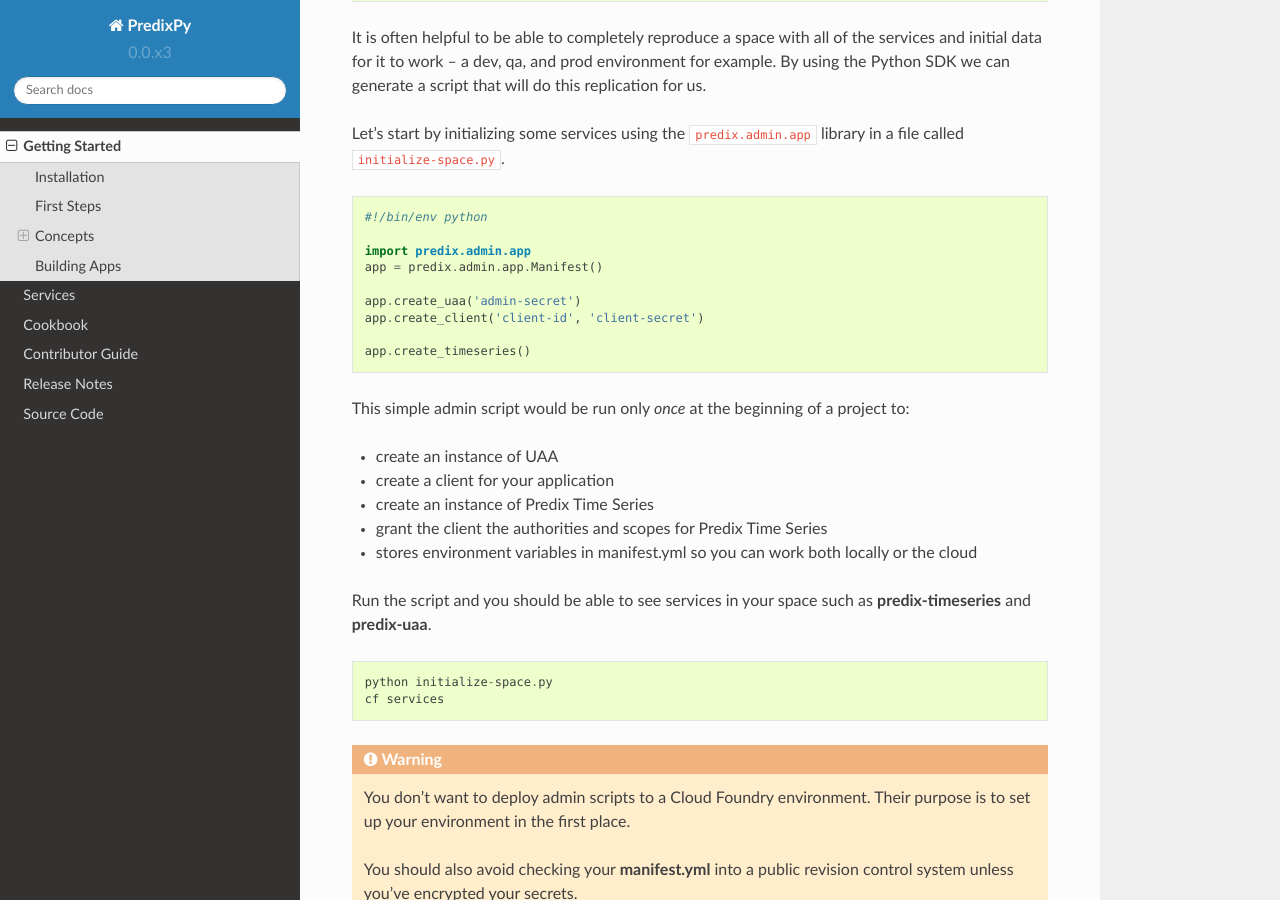
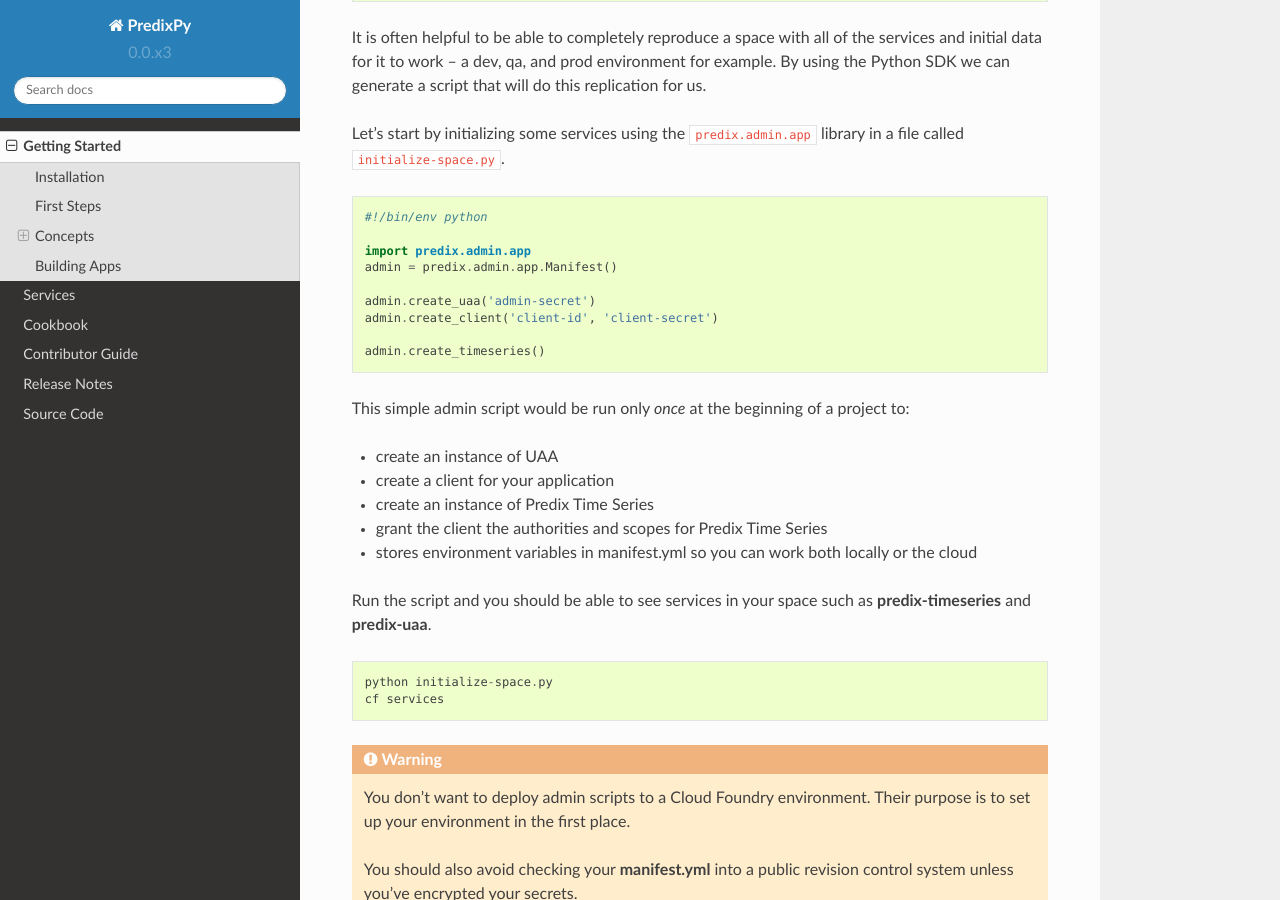
Before and after one commit to PredixDev/predixpy, a Sphinx documentation site: the page built from docs/getting-started/index.rst, in a window 1280 px wide and 900 px high, scrolled down 1235 px. Built offline with Sphinx 7.4.7 and the Read the Docs theme 2.0.0, drawn with Linux system fonts in a browser that asks for light colours; some of the changed text lies outside the part shown.

Commit message:
name var admin when doing admin functions

```diff
--- a/docs/getting-started/concepts.rst
+++ b/docs/getting-started/concepts.rst
@@ -92,9 +92,9 @@
     ts.create()
 
     # Use App Framework to persist environment and setup client grants
-    app = predix.admin.app.Manifest()
-    ts.add_to_manifest(app)
-    ts.grant_client(app.get_client_id())
+    admin = predix.admin.app.Manifest()
+    ts.add_to_manifest(admin)
+    ts.grant_client(admin.get_client_id())
 
 Now that you have the basics under your belt, you can start using Predix
 Python SDK to work with :ref:`service-index`.
--- a/docs/getting-started/index.rst
+++ b/docs/getting-started/index.rst
@@ -69,12 +69,12 @@
     #!/bin/env python
 
     import predix.admin.app
-    app = predix.admin.app.Manifest()
+    admin = predix.admin.app.Manifest()
 
-    app.create_uaa('admin-secret')
-    app.create_client('client-id', 'client-secret')
+    admin.create_uaa('admin-secret')
+    admin.create_client('client-id', 'client-secret')
 
-    app.create_timeseries()
+    admin.create_timeseries()
 
 This simple admin script would be run only *once* at the beginning of a project to:
 
--- a/docs/services/acs.inc
+++ b/docs/services/acs.inc
@@ -22,8 +22,8 @@
     # IMPORTANT: You must have already configured UAA and client
 
     import predix.admin.app
-    app = predix.admin.app.Manifest()
-    app.create_acs()
+    admin = predix.admin.app.Manifest()
+    admin.create_acs()
 
 ::
 
--- a/docs/services/asset.inc
+++ b/docs/services/asset.inc
@@ -21,8 +21,8 @@
     # IMPORTANT: You must have already configured UAA and client
 
     import predix.admin.app
-    app = predix.admin.app.Manifest()
-    app.create_asset()
+    admin = predix.admin.app.Manifest()
+    admin.create_asset()
 
 ::
 
--- a/docs/services/blobstore.inc
+++ b/docs/services/blobstore.inc
@@ -20,8 +20,8 @@
     # IMPORTANT: You must have already configured UAA and client
 
     import predix.admin.app
-    app = predix.admin.app.Manifest()
-    app.create_blobstore()
+    admin = predix.admin.app.Manifest()
+    admin.create_blobstore()
 
 
 ::
--- a/docs/services/logging.inc
+++ b/docs/services/logging.inc
@@ -19,8 +19,8 @@
     # How-To Create the service
 
     import predix.admin.app
-    app = predix.admin.app.Manifest()
-    app.create_logging()
+    admin = predix.admin.app.Manifest()
+    admin.create_logging()
 
 This should not be confused with Python's ``logging`` library but rather the
 STDOUT and STDERR emitted by your application captured for later review like
--- a/docs/services/timeseries.inc
+++ b/docs/services/timeseries.inc
@@ -22,8 +22,8 @@
     # IMPORTANT: You must have already configured UAA and client
 
     import predix.admin.app
-    app = predix.admin.app.Manifest()
-    app.create_timeseries()
+    admin = predix.admin.app.Manifest()
+    admin.create_timeseries()
 
 ::
 
--- a/docs/services/uaa.inc
+++ b/docs/services/uaa.inc
@@ -24,9 +24,9 @@
     # How-To Create the Service
 
     import predix.admin.app
-    app = predix.admin.app.Manifest()
-    app.create_uaa('admin-secret')
-    app.create_client('my-client', 'my-client-secret')
+    admin = predix.admin.app.Manifest()
+    admin.create_uaa('admin-secret')
+    admin.create_client('my-client', 'my-client-secret')
 
 ::
 
```
